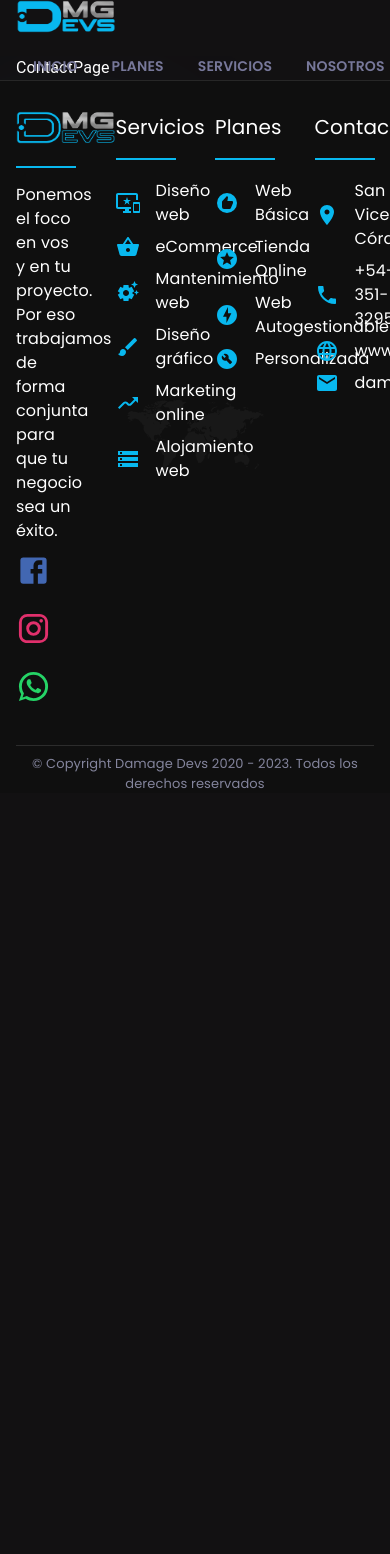
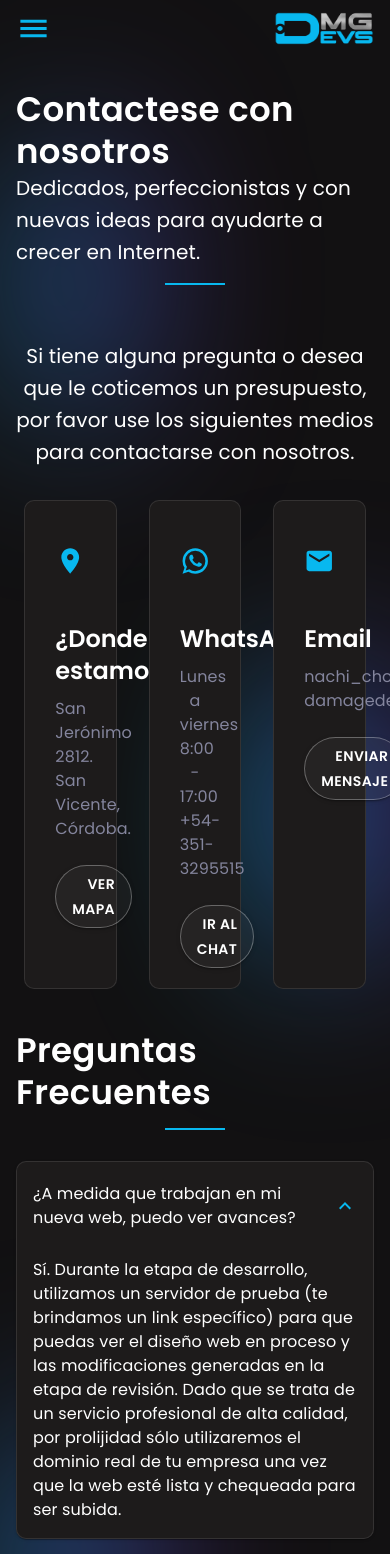
Before and after one commit to nachopedraza1/damage-devs, a Next.js app: page /contact in a window 390 px wide. Shown: the top 1554 px of the page. Before the commit the page ends 844 px from the top, so only its background shows below. Built offline with nearby package versions, Linux system fonts and the light colour scheme.

Commit message:
navbar-mobile

```diff
--- a/components/ListItemMapped.tsx
+++ b/components/ListItemMapped.tsx
@@ -8,6 +8,7 @@ interface Links {
     title?: string;
     icon?: JSX.Element;
     path?: string;
+    target?: string
 }
 
 export const ListItemMapped: FC<{
@@ -20,8 +21,8 @@ export const ListItemMapped: FC<{
 
     return (
         <List disablePadding >
-            {arrayLinks.map(({ icon, title, path = "" }) => (
-                <MuiLink component={Link} href={path} key={title} style={{ pointerEvents: isLink }}>
+            {arrayLinks.map(({ icon, title, path = "", target = "" }) => (
+                <MuiLink component={Link} href={path} target={target} key={title} style={{ pointerEvents: isLink }}>
                     <ListItem disablePadding key={title}>
                         <ListItemIcon sx={{ minWidth: "40px" }}>
                             {icon || <RadioButtonChecked />}
--- a/components/OrderForm.tsx
+++ b/components/OrderForm.tsx
@@ -33,7 +33,7 @@ export const OrderForm: FC<Props> = ({ handleSubmit }) => {
                     <Form>
                         <Field
                             as={TextField}
-                            label="Name"
+                            label="Nombre completo"
                             name="name"
                             fullWidth
                             variant="outlined"
@@ -59,7 +59,7 @@ export const OrderForm: FC<Props> = ({ handleSubmit }) => {
 
                         <Field
                             as={TextField}
-                            label="Phone Number"
+                            label="Teléfono"
                             name="phoneNumber"
                             fullWidth
                             variant="outlined"
--- a/components/layouts/Layout.tsx
+++ b/components/layouts/Layout.tsx
@@ -16,7 +16,7 @@ export const Layout: FC<Props> = ({ children, title }) => {
                 <title> {title} </title>
             </Head>
 
-            <Container maxWidth="lg">
+            <Container maxWidth="lg" sx={{ pt: 6}}>
                 <Blob width="50%" top="-30px" left="2%" />
                 <Blob width="70%" top="500px" left="60%" />
                 <Blob width="60%" top="1250px" left="-3%" />
--- a/components/ui/Footer.tsx
+++ b/components/ui/Footer.tsx
@@ -9,26 +9,26 @@ import { Brush, BuildCircle, Email, ImportantDevices, Language, LocalPhone, Loca
 
 
 const services = [
-    { title: "Diseño web", icon: <ImportantDevices />, path: "" },
-    { title: "eCommerce", icon: <ShoppingBasket />, path: "" },
-    { title: "Mantenimiento web", icon: <SettingsSuggest />, path: "" },
-    { title: "Diseño gráfico", icon: <Brush />, path: "" },
-    { title: "Marketing online", icon: <Moving />, path: "" },
-    { title: "Alojamiento web", icon: <Storage />, path: "" },
+    { title: "Diseño web", icon: <ImportantDevices />, path: "/services" },
+    { title: "eCommerce", icon: <ShoppingBasket />, path: "/services" },
+    { title: "Mantenimiento web", icon: <SettingsSuggest />, path: "/services" },
+    { title: "Diseño gráfico", icon: <Brush />, path: "/services" },
+    { title: "Marketing online", icon: <Moving />, path: "/services" },
+    { title: "Alojamiento web", icon: <Storage />, path: "/services" },
 ];
 
 const plans = [
-    { title: "Web Básica", icon: <Recommend />, path: "" },
-    { title: "Tienda Online", icon: <Stars />, path: "" },
-    { title: "Web Autogestionable", icon: <OfflineBolt />, path: "" },
-    { title: "Personalizada", icon: <BuildCircle />, path: "" },
+    { title: "Web Básica", icon: <Recommend />, path: "/plans/basic" },
+    { title: "Tienda Online", icon: <Stars />, path: "/plans/ecommerce" },
+    { title: "Web Autogestionable", icon: <OfflineBolt />, path: "/plans/autogest" },
+    { title: "Personalizada", icon: <BuildCircle />, path: "/plans#custom" },
 ];
 
 const contact = [
-    { title: "San Vicente, Córdoba.", icon: <LocationOn />, path: "" },
-    { title: "+54-351-3295515", icon: <LocalPhone />, path: "" },
-    { title: "www.damagedevs.com", icon: <Language />, path: "" },
-    { title: "damagedevs@gmail.com", icon: <Email />, path: "" },
+    { title: "San Vicente, Córdoba.", icon: <LocationOn />, path: "https://www.google.com/maps/search/San+Vicente,+C%C3%B3rdoba+2812/@-31.4236324,-64.1502446,17z/data=!3m1!4b1?hl=es&entry=ttu", target: "_blanc" },
+    { title: "+54-351-3295515", icon: <LocalPhone />, path: "https://wa.me/3513295515", target: "_blanc" },
+    { title: "www.damagedevs.com", icon: <Language />, path: "/" },
+    { title: "nachi_choco@live.com.ar", icon: <Email />, path: "mailto:nachi_choco@live.com.ar", target: "_blanc" },
 ]
 
 export const Footer: FC = () => {
--- a/components/ui/Navbar.tsx
+++ b/components/ui/Navbar.tsx
@@ -1,65 +1,13 @@
-import Link from 'next/link';
-import Image from 'next/image';
-import { useRouter } from 'next/router';
+import { FC } from 'react';
 
-import { useNavbar } from '@/hooks/useNavbar';
+import { NavbarDesktop, NavbarMobile } from './';
 
-import { AppBar, Container, Grid, Slide, Toolbar } from '@mui/material';
-
-interface Props {
-    window?: () => Window;
-}
-
-const navLinks = [
-    { id: 1, text: "Inicio", path: "/" },
-    { id: 2, text: "Planes", path: "/plans" },
-    { id: 3, text: "Servicios", path: "/services" },
-    { id: 4, text: "Nosotros", path: "/about" },
-    { id: 5, text: "Contacto", path: "/contact" },
-];
-
-export const Navbar = (props: Props) => {
-
-    const { pathname } = useRouter();
-
-    const { activeTab, navbarStyle, trigger } = useNavbar(props);
-
-    const isActiveClass = (path: string) => {
-        if (pathname === path) {
-            return "active nav-link";
-        } else if (pathname.includes(`${path}/`)) {
-            return "active nav-link";
-        } else {
-            return "nav-link";
-        }
-    }
+export const Navbar: FC = () => {
 
     return (
-        <div>
-            <Slide appear={false} direction="down" in={!trigger}>
-                <AppBar>
-                    <Toolbar disableGutters className={`navbar-blur ${navbarStyle}`}>
-                        <Container maxWidth="lg">
-                            <Grid container alignItems="center" justifyContent="space-between" gap={2}>
-                                <Image src={`/images/logodmg1.png`} alt='Damage devs' width={100} height={33} />
-                                <nav>
-                                    {navLinks.map(({ id, path, text }) => (
-                                        <Link
-                                            href={path}
-                                            key={id}
-                                            className={isActiveClass(path)}
-                                        >
-                                            {text}
-                                        </Link>
-                                    ))}
-                                    <div className={`${activeTab} animation`}></div>
-                                </nav>
-                            </Grid>
-                        </Container >
-                    </Toolbar>
-                </AppBar>
-            </Slide >
-            <Toolbar />
-        </div>
+        <>
+            <NavbarMobile />
+            <NavbarDesktop />
+        </>
     )
 }
--- /dev/null
+++ b/components/ui/NavbarDesktop.tsx
@@ -0,0 +1,65 @@
+import { FC } from 'react';
+import Link from 'next/link';
+import Image from 'next/image';
+import { useRouter } from 'next/router';
+
+import { useNavbar } from '@/hooks/useNavbar';
+
+import { AppBar, Container, Grid, Slide, Toolbar } from '@mui/material';
+
+interface Props {
+    window?: () => Window;
+}
+
+const navLinks = [
+    { id: 1, text: "Inicio", path: "/" },
+    { id: 2, text: "Planes", path: "/plans" },
+    { id: 3, text: "Servicios", path: "/services" },
+    { id: 4, text: "Nosotros", path: "/about" },
+    { id: 5, text: "Contacto", path: "/contact" },
+];
+
+export const NavbarDesktop: FC = (props: Props) => {
+
+    const { pathname } = useRouter();
+
+    const { activeTab, navbarStyle, trigger } = useNavbar(props);
+
+    const isActiveClass = (path: string) => {
+        if (pathname === path) {
+            return "active nav-link";
+        } else if (pathname.includes(`${path}/`)) {
+            return "active nav-link";
+        } else {
+            return "nav-link";
+        }
+    }
+
+    return (
+        <Grid display={{ xs: "none", md: "flex" }}>
+            <Slide appear={false} direction="down" in={!trigger}>
+                <AppBar>
+                    <Toolbar disableGutters className={`navbar-blur ${navbarStyle}`}>
+                        <Container maxWidth="lg">
+                            <Grid container alignItems="center" justifyContent="space-between" gap={2}>
+                                <Image src={`/images/logodmg1.png`} alt='Damage devs' width={100} height={33} />
+                                <nav>
+                                    {navLinks.map(({ id, path, text }) => (
+                                        <Link
+                                            href={path}
+                                            key={id}
+                                            className={isActiveClass(path)}
+                                        >
+                                            {text}
+                                        </Link>
+                                    ))}
+                                    <div className={`${activeTab} animation`}></div>
+                                </nav>
+                            </Grid>
+                        </Container >
+                    </Toolbar>
+                </AppBar>
+            </Slide >
+        </Grid>
+    )
+}
--- /dev/null
+++ b/components/ui/NavbarMobile.tsx
@@ -0,0 +1,42 @@
+import { FC } from "react"
+import Image from "next/image";
+
+import { useNavbar } from "@/hooks";
+
+import { AppBar, Container, Grid, Slide, Toolbar } from "@mui/material";
+import { MenuOutlined } from "@mui/icons-material";
+
+
+interface Props {
+    window?: () => Window;
+}
+
+const navLinks = [
+    { id: 1, text: "Inicio", path: "/" },
+    { id: 2, text: "Planes", path: "/plans" },
+    { id: 3, text: "Servicios", path: "/services" },
+    { id: 4, text: "Nosotros", path: "/about" },
+    { id: 5, text: "Contacto", path: "/contact" },
+];
+
+export const NavbarMobile: FC = (props: Props) => {
+
+    const { navbarStyle, trigger } = useNavbar(props);
+
+    return (
+        <Grid display={{ xs: "flex", md: "none" }}>
+            <Slide appear={false} direction="down" in={!trigger}>
+                <AppBar>
+                    <Toolbar disableGutters className={`navbar-blur ${navbarStyle}`}>
+                        <Container maxWidth="lg">
+                            <Grid container alignItems="center" justifyContent="space-between" gap={2}>
+                                <MenuOutlined fontSize="large" />
+                                <Image src={`/images/logodmg1.png`} alt='Damage devs' width={100} height={33} />
+                            </Grid>
+                        </Container >
+                    </Toolbar>
+                </AppBar>
+            </Slide >
+        </Grid>
+    )
+}
--- a/components/ui/index.ts
+++ b/components/ui/index.ts
@@ -3,5 +3,7 @@ export * from './Navbar';
 export * from './Footer';
 export * from './Breadcrumb';
 export * from './MouseScroll';
+export * from './NavbarMobile';
 export * from './CustomButton';
+export * from './NavbarDesktop';
 export * from './SocialButtons';
--- a/pages/contact/index.tsx
+++ b/pages/contact/index.tsx
@@ -1,10 +1,63 @@
+import { FaqAnswers } from '@/components';
 import { Layout } from '@/components/layouts';
+import { Email, LocationOn, WhatsApp } from '@mui/icons-material';
+import { Grid, Typography, Button, Link } from '@mui/material';
 import { NextPage } from 'next';
 
 const ContactPage: NextPage = () => {
     return (
         <Layout title="Damage Devs - Contacto">
-            <div>ContactPage</div>
+
+            <Grid container justifyContent="center" alignItems="center" direction="column" mt={5} mb={5}>
+                <Typography variant="subtitle1"> Contactese con nosotros</Typography>
+                <Typography variant='h6'> Dedicados, perfeccionistas y con nuevas ideas para ayudarte a crecer en Internet. </Typography>
+                <span className='mini-divider'></span>
+            </Grid>
+
+
+            <Grid container justifyContent="center" gap={4} textAlign="center">
+
+                <Typography variant='h6'> Si tiene alguna pregunta o desea que le coticemos un presupuesto, por favor use los siguientes medios para contactarse con nosotros. </Typography>
+
+                <Grid item xs={3.1} className="services-box" >
+                    <LocationOn />
+                    <Typography variant="h5"> ¿Donde estamos? </Typography>
+                    <Typography mb={3}>
+                        San Jerónimo 2812.<br /> San Vicente, Córdoba.
+                    </Typography>
+                    <Link target='_blank' href="https://www.google.com/maps/search/San+Vicente,+C%C3%B3rdoba+2812/@-31.4236324,-64.1502446,17z/data=!3m1!4b1?hl=es&entry=ttu">
+                        <Button variant="contained" sx={{ textAlign: "end" }}> VER MAPA </Button>
+                    </Link>
+                </Grid>
+
+                <Grid item xs={3.1} className="services-box" >
+                    <WhatsApp />
+                    <Typography variant="h5"> WhatsApp </Typography>
+                    <Typography mb={3}>
+                        Lunes a viernes 8:00 - 17:00
+                        +54-351-3295515
+                    </Typography>
+                    <Link target='_blank' href="https://wa.me/3513295515">
+                        <Button variant="contained" sx={{ textAlign: "end" }}> IR AL CHAT </Button>
+                    </Link>
+                </Grid>
+
+                <Grid item xs={3.1} className="services-box" >
+                    <Email />
+                    <Typography variant="h5"> Email </Typography>
+                    <Typography mb={3}>
+                        nachi_choco@live.com.ar <br />
+                        damagedevs@gmail.com
+                    </Typography>
+                    <Link target='_blank' href="mailto:nachi_choco@live.com.ar">
+                        <Button variant="contained" sx={{ textAlign: "end" }}> Enviar Mensaje </Button>
+                    </Link>
+                </Grid>
+
+            </Grid>
+
+            <FaqAnswers />
+
         </Layout>
     )
 }
--- a/pages/plans/index.tsx
+++ b/pages/plans/index.tsx
@@ -16,11 +16,11 @@ const PlansPage: NextPage = () => {
 
             <TableFunctions />
 
-            <Grid container justifyContent="center" alignItems="center" direction="column" mt={7} mb={7}>
+            <Grid container justifyContent="center" alignItems="center" direction="column" pt={7} mb={7} id="custom">
                 <Typography variant="subtitle2"> ¿Estas buscando un sitio a medida?  </Typography>
                 <Typography variant='h6' > Envíenos un mensaje y cuentenos sobre su proyecto! </Typography>
                 <span className='mini-divider'></span>
-                <Button variant='contained' endIcon={<WhatsApp />}> Contactar </Button>
+                <Button variant='contained' endIcon={<WhatsApp />} href="https://wa.me/3513295515" target='_blank'> Contactar </Button>
             </Grid>
 
             <FaqAnswers />
```
Also changed, not shown: helpers/YupValidation.ts (+8 -7 lines).
